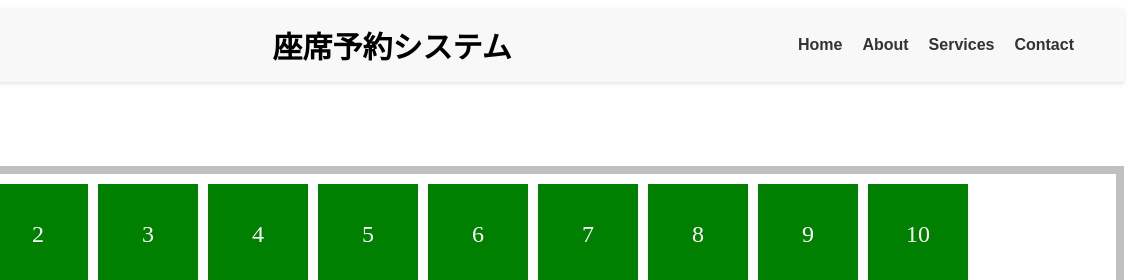
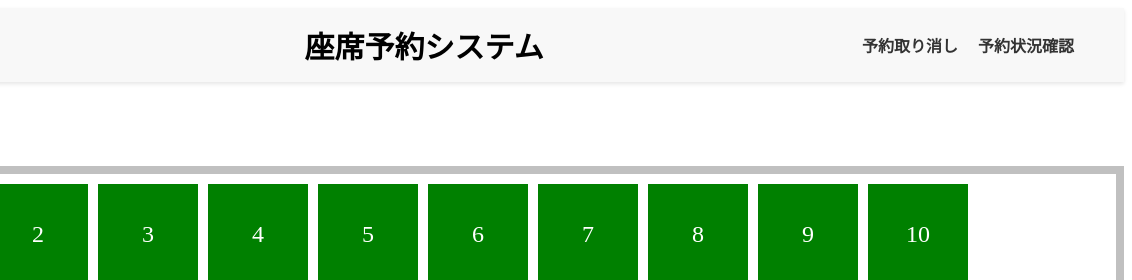
Before and after one commit to A-Sakagami/tstest, a website with bundled scripts: page src/index.html in a window 1280 px wide. Shown: the top 280 px of the page, 148-1280 px from the left. Built offline with nearby package versions, Linux system fonts and the light colour scheme.

Commit message:
不要なファイルを削除。ヘッダーメニューを整理

```diff
--- a/src/index.html
+++ b/src/index.html
@@ -17,10 +17,8 @@
     <h1>座席予約システム</h1>
     <nav>
         <ul>
-            <li><a href="#home",>Home</a></li>
-            <li><a href="#about">About</a></li>
-            <li><a href="#services">Services</a></li>
-            <li><a href="#contact">Contact</a></li>
+            <li><a href="#deletereserve",>予約取り消し</a></li>
+            <li><a href="#searchseat">予約状況確認</a></li>
         </ul>
     </nav>
 </header>
```
Also changed, not shown: README.md, src/css3.svg (deleted), src/googleappsscript.svg (deleted), src/html5.svg (deleted), src/javascript.svg (deleted), src/nodedotjs.svg (deleted), src/tsnode.svg (deleted), src/typescript.svg (deleted), src/visualstudiocode.svg (deleted).
